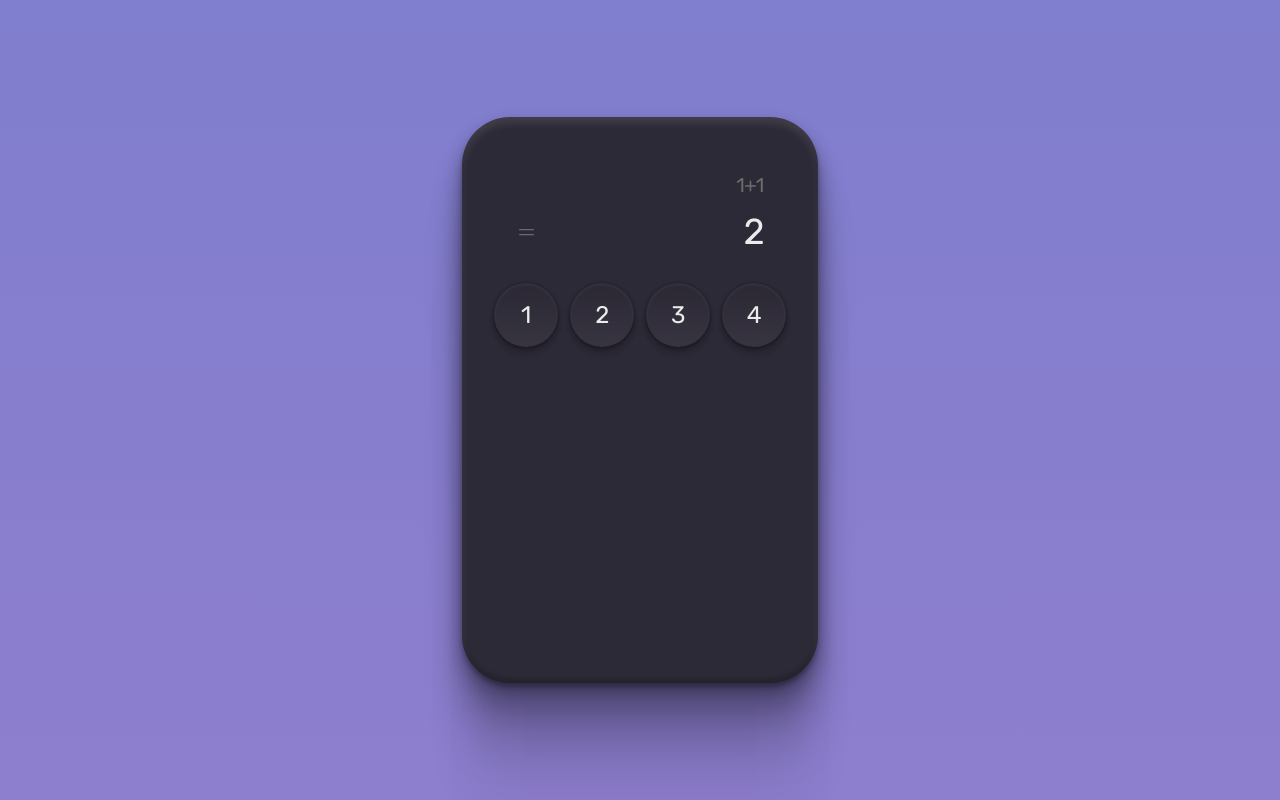
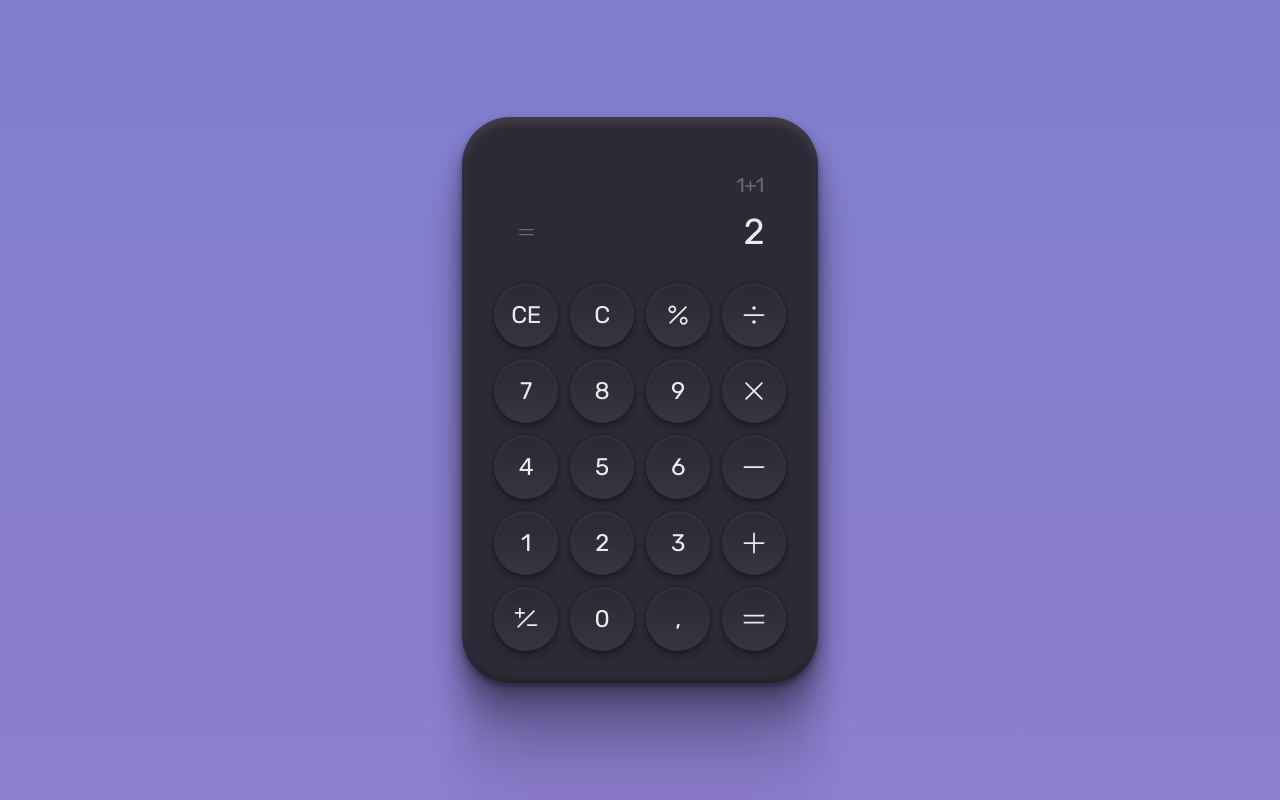
Before and after one commit to Ciro-TI-System/Calculator, a plain HTML site: page index.html in a window 1280 px wide. Drawn offline with Linux system fonts and the light colour scheme.

Commit message:
Creating the structure of all the buttons.

```diff
--- a/index.html
+++ b/index.html
@@ -24,10 +24,40 @@
         </div>
       </div>
       <div id="keyboard">
+        <button class="secondary">CE</button>
+        <button>C</button>
+        <button>
+          <img src="./assets/percent.svg" alt="Percent" />
+        </button>
+        <button class="tertiary">
+          <img src="./assets/divide.svg" alt="Divide" />
+        </button>
+        <button>7</button>
+        <button>8</button>
+        <button>9</button>
+        <button class="tertiary">
+          <img src="./assets/x.svg" alt="Multiplication" />
+        </button>
+        <button>4</button>
+        <button>5</button>
+        <button>6</button>
+        <button class="tertiary">
+          <img src="./assets/minus.svg" alt="Minus" />
+        </button>
         <button>1</button>
         <button>2</button>
         <button>3</button>
-        <button>4</button>
+        <button class="tertiary">
+          <img src="./assets/plus.svg" alt="Plus" />
+        </button>
+        <button>
+          <img src="./assets/plusminus.svg" alt="PlusMinus" />
+        </button>
+        <button>0</button>
+        <button>,</button>
+        <button class="quartiary">
+          <img src="./assets/result.svg" alt="Equals" />
+        </button>
       </div>
     </div>
   </body>
```
